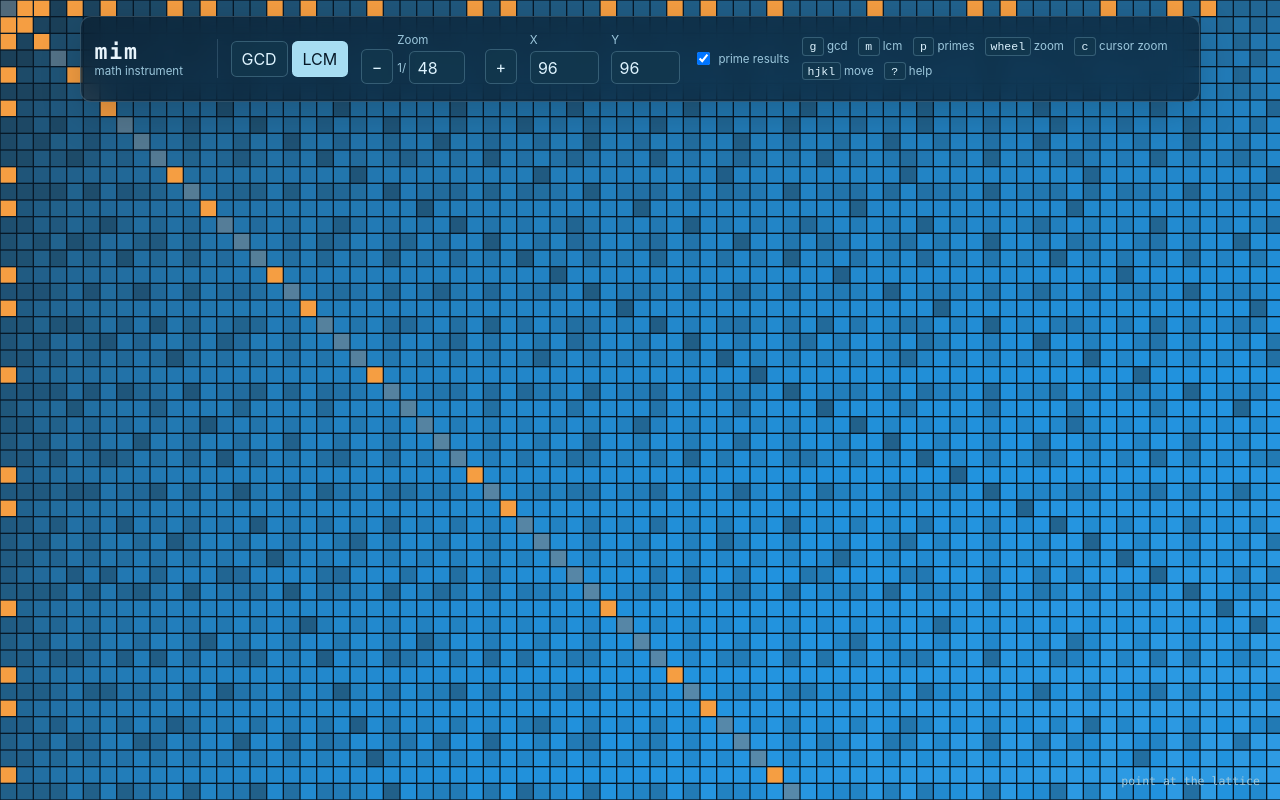
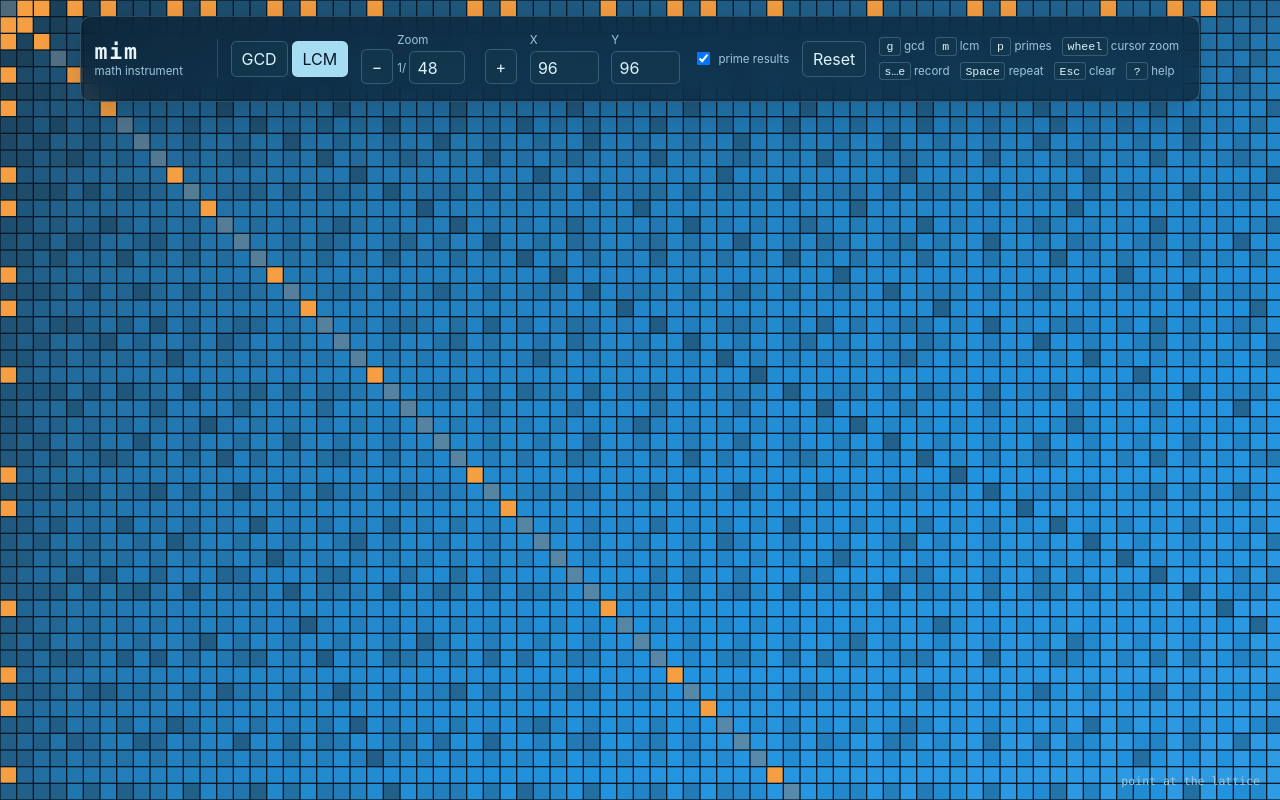
Before and after one commit to KnickKnackLabs/mim, a Svelte app: page / in a window 1280 px wide. Built offline with nearby package versions, Linux system fonts and the light colour scheme.

Commit message:
feat: add recorded motion workflow

```diff
--- a/src/App.svelte
+++ b/src/App.svelte
@@ -25,6 +25,13 @@
   $: selectedValue = state.cursor
     ? operate(state.operation, state.cursor.x, state.cursor.y)
     : null;
+  $: recordedMotion = state.motionStart && state.motionEnd
+    ? {
+        dx: state.motionEnd.x - state.motionStart.x,
+        dy: state.motionEnd.y - state.motionStart.y,
+        steps: state.lastMotion.length,
+      }
+    : null;
 </script>
 
 <svelte:window on:keydown={handleGlobalHelpKeydown} />
@@ -37,6 +44,11 @@
   </div>
 
   <aside class="readout" aria-live="polite">
+    {#if state.motionStart && !state.motionEnd}
+      <span>recording from ({state.motionStart.x}, {state.motionStart.y})</span>
+    {:else if recordedMotion}
+      <span>{recordedMotion.steps} motions · Δ({recordedMotion.dx}, {recordedMotion.dy})</span>
+    {/if}
     {#if state.cursor && selectedValue !== null}
       <strong>{state.operation}({state.cursor.x}, {state.cursor.y})</strong>
       <span>= {selectedValue}</span>
--- a/src/core/commands.ts
+++ b/src/core/commands.ts
@@ -2,7 +2,12 @@ import type { Operation } from "./state";
 
 export type Command =
   | { type: "close-help" }
+  | { type: "escape" }
+  | { type: "finish-motion" }
   | { type: "move-cursor"; dx: number; dy: number }
+  | { type: "repeat-motion"; reverse: boolean }
+  | { type: "reset-defaults" }
+  | { type: "start-motion" }
   | { type: "set-bound"; axis: "x" | "y"; value: number }
   | { type: "set-cursor"; x: number; y: number }
   | { type: "set-operation"; operation: Operation }
--- a/src/core/reducer.ts
+++ b/src/core/reducer.ts
@@ -1,5 +1,6 @@
 import type { Command } from "./commands";
 import {
+  createInitialState,
   GOLDEN_ZOOM_STEP,
   MAX_BOUND,
   MAX_ZOOM_DENOMINATOR,
@@ -34,8 +35,42 @@ export function reduceState(state: MimState, command: Command): MimState {
     case "close-help":
       return state.helpVisible ? { ...state, helpVisible: false } : state;
 
+    case "escape":
+      return state.helpVisible
+        ? { ...state, helpVisible: false }
+        : {
+            ...state,
+            lastMotion: [],
+            motionBuffer: [],
+            motionEnd: null,
+            motionStart: null,
+          };
+
+    case "reset-defaults":
+      return createInitialState();
+
     case "toggle-help":
       return { ...state, helpVisible: !state.helpVisible };
+
+    case "start-motion": {
+      const cursor = state.cursor ?? { x: 1, y: 1 };
+      return {
+        ...state,
+        cursor,
+        motionBuffer: [],
+        motionEnd: null,
+        motionStart: { ...cursor },
+      };
+    }
+
+    case "finish-motion": {
+      if (!state.motionStart || !state.cursor) return state;
+      return {
+        ...state,
+        lastMotion: [...state.motionBuffer],
+        motionEnd: { ...state.cursor },
+      };
+    }
 
     case "set-operation":
       return { ...state, operation: command.operation };
@@ -102,7 +137,28 @@ export function reduceState(state: MimState, command: Command): MimState {
           { x: cursor.x + command.dx, y: cursor.y + command.dy },
           state,
         ),
+        lastMotion: state.motionStart && !state.motionEnd
+          ? state.lastMotion
+          : [{ dx: command.dx, dy: command.dy }],
+        motionBuffer: state.motionStart && !state.motionEnd
+          ? [...state.motionBuffer, { dx: command.dx, dy: command.dy }]
+          : state.motionBuffer,
       };
+    }
+
+    case "repeat-motion": {
+      if (state.lastMotion.length === 0) return state;
+      const motions = command.reverse
+        ? [...state.lastMotion].reverse().map(({ dx, dy }) => ({ dx: -dx, dy: -dy }))
+        : state.lastMotion;
+      let cursor = state.cursor ?? { x: 1, y: 1 };
+      for (const motion of motions) {
+        cursor = clampCursor(
+          { x: cursor.x + motion.dx, y: cursor.y + motion.dy },
+          state,
+        );
+      }
+      return { ...state, cursor };
     }
 
     case "set-bound": {
@@ -114,6 +170,8 @@ export function reduceState(state: MimState, command: Command): MimState {
       return {
         ...next,
         cursor: next.cursor ? clampCursor(next.cursor, next) : null,
+        motionEnd: next.motionEnd ? clampCursor(next.motionEnd, next) : null,
+        motionStart: next.motionStart ? clampCursor(next.motionStart, next) : null,
       };
     }
   }
--- a/src/core/state.ts
+++ b/src/core/state.ts
@@ -5,10 +5,19 @@ export interface Cursor {
   y: number;
 }
 
+export interface Motion {
+  dx: number;
+  dy: number;
+}
+
 export interface MimState {
   columns: number;
   cursor: Cursor | null;
   helpVisible: boolean;
+  lastMotion: Motion[];
+  motionBuffer: Motion[];
+  motionEnd: Cursor | null;
+  motionStart: Cursor | null;
   operation: Operation;
   rows: number;
   showPrimeResults: boolean;
@@ -28,6 +37,10 @@ export function createInitialState(): MimState {
     columns: 96,
     cursor: null,
     helpVisible: false,
+    lastMotion: [],
+    motionBuffer: [],
+    motionEnd: null,
+    motionStart: null,
     operation: "lcm",
     rows: 96,
     showPrimeResults: true,
--- a/src/input/keyboard.ts
+++ b/src/input/keyboard.ts
@@ -11,18 +11,57 @@ const movements: Record<string, readonly [number, number]> = {
   l: [1, 0],
 };
 
-export function commandForKey(key: string): Command | null {
+export interface KeySequenceState {
+  count: string;
+}
+
+export interface KeySequenceResult {
+  command: Command | null;
+  handled: boolean;
+  state: KeySequenceState;
+}
+
+export function createKeySequenceState(): KeySequenceState {
+  return { count: "" };
+}
+
+export function commandForKey(key: string, count = 1, shiftKey = false): Command | null {
   const movement = movements[key];
   if (movement) {
-    return { type: "move-cursor", dx: movement[0], dy: movement[1] };
+    return { type: "move-cursor", dx: movement[0] * count, dy: movement[1] * count };
   }
 
+  if (key === " ") return { type: "repeat-motion", reverse: shiftKey };
   if (key === "?") return { type: "toggle-help" };
-  if (key === "Escape") return { type: "close-help" };
+  if (key === "Escape") return { type: "escape" };
   if (key === "+" || key === "=") return { type: "zoom-in" };
   if (key === "-" || key === "_") return { type: "zoom-out" };
+  if (key === "e") return { type: "finish-motion" };
   if (key === "g") return { type: "set-operation", operation: "gcd" };
   if (key === "m") return { type: "set-operation", operation: "lcm" };
+  if (key === "s") return { type: "start-motion" };
   if (key === "p") return { type: "toggle-prime-results" };
   return null;
 }
+
+export function interpretKey(
+  state: KeySequenceState,
+  key: string,
+  shiftKey = false,
+): KeySequenceResult {
+  if (/^[0-9]$/.test(key) && (key !== "0" || state.count !== "")) {
+    return {
+      command: null,
+      handled: true,
+      state: { count: `${state.count}${key}`.slice(0, 6) },
+    };
+  }
+
+  const count = state.count === "" ? 1 : Number(state.count);
+  const command = commandForKey(key, count, shiftKey);
+  return {
+    command,
+    handled: command !== null || state.count !== "",
+    state: createKeySequenceState(),
+  };
+}
--- a/src/instruments/gcd-lcm/frame.ts
+++ b/src/instruments/gcd-lcm/frame.ts
@@ -13,6 +13,8 @@ export function buildFrame(state: MimState): DisplayFrame {
       raw.push({
         accent: state.showPrimeResults && isPrime(value) ? "prime" : null,
         diagonal: x === y,
+        motionEnd: state.motionEnd?.x === x && state.motionEnd?.y === y,
+        motionStart: state.motionStart?.x === x && state.motionStart?.y === y,
         selected: state.cursor?.x === x && state.cursor?.y === y,
         value,
         x,
--- a/src/render/canvas/render.ts
+++ b/src/render/canvas/render.ts
@@ -60,6 +60,17 @@ export function renderFrame(
       context.fillRect(left + gap, top + gap, visibleSize, visibleSize);
     }
 
+    if (cell.motionStart || cell.motionEnd) {
+      context.strokeStyle = cell.motionEnd ? "#f0abfc" : "#67e8f9";
+      context.lineWidth = Math.max(1, layout.cellSize * 0.1);
+      context.strokeRect(
+        left + context.lineWidth / 2,
+        top + context.lineWidth / 2,
+        Math.max(0, layout.cellSize - context.lineWidth),
+        Math.max(0, layout.cellSize - context.lineWidth),
+      );
+    }
+
     if (cell.selected) {
       context.strokeStyle = "#ffffff";
       context.lineWidth = Math.max(1, layout.cellSize * 0.12);
--- a/src/render/frame.ts
+++ b/src/render/frame.ts
@@ -4,6 +4,8 @@ export interface DisplayCell {
   accent: CellAccent;
   diagonal: boolean;
   intensity: number;
+  motionEnd: boolean;
+  motionStart: boolean;
   selected: boolean;
   value: number;
   x: number;
--- a/src/ui/Controls.svelte
+++ b/src/ui/Controls.svelte
@@ -121,13 +121,20 @@
     <span>prime results</span>
   </label>
 
+  <button
+    class="reset-button"
+    type="button"
+    on:click={() => dispatch({ type: "reset-defaults" })}
+  >Reset</button>
+
   <div class="keys" aria-label="Keyboard shortcuts">
     <span><kbd>g</kbd> gcd</span>
     <span><kbd>m</kbd> lcm</span>
     <span><kbd>p</kbd> primes</span>
-    <span><kbd>wheel</kbd> zoom</span>
-    <span><kbd>c</kbd> cursor zoom</span>
-    <span><kbd>hjkl</kbd> move</span>
+    <span><kbd>wheel</kbd> cursor zoom</span>
+    <span><kbd>s…e</kbd> record</span>
+    <span><kbd>Space</kbd> repeat</span>
+    <span><kbd>Esc</kbd> clear</span>
     <span><kbd>?</kbd> help</span>
   </div>
 </section>
--- a/src/ui/HelpOverlay.svelte
+++ b/src/ui/HelpOverlay.svelte
@@ -34,17 +34,21 @@
 
     <dl>
       <div><dt><kbd>?</kbd></dt><dd>toggle this help</dd></div>
-      <div><dt><kbd>Esc</kbd></dt><dd>close help</dd></div>
+      <div><dt><kbd>Esc</kbd></dt><dd>close help, or clear the recorded motion</dd></div>
       <div><dt><kbd>h j k l</kbd></dt><dd>move the selected cell</dd></div>
-      <div><dt><kbd>arrows</kbd></dt><dd>move the selected cell</dd></div>
+      <div><dt><kbd>10l</kbd></dt><dd>move ten cells right</dd></div>
+      <div><dt><kbd>arrows</kbd></dt><dd>move the selected cell; counts work here too</dd></div>
+      <div><dt><kbd>s</kbd> … <kbd>e</kbd></dt><dd>record the movement sequence between start and end</dd></div>
+      <div><dt><kbd>Space</kbd></dt><dd>replay the recorded movement sequence</dd></div>
+      <div><dt><kbd>Shift Space</kbd></dt><dd>retrace the recorded sequence in reverse</dd></div>
       <div><dt><kbd>g</kbd></dt><dd>show greatest common divisors</dd></div>
       <div><dt><kbd>m</kbd></dt><dd>show least common multiples</dd></div>
       <div><dt><kbd>+ −</kbd></dt><dd>zoom in and out</dd></div>
-      <div><dt><kbd>wheel</kbd></dt><dd>zoom around the view center</dd></div>
-      <div><dt><kbd>c</kbd> + wheel</dt><dd>zoom toward the pointer</dd></div>
+      <div><dt><kbd>wheel</kbd></dt><dd>zoom toward the pointer</dd></div>
       <div><dt><kbd>p</kbd></dt><dd>toggle prime results</dd></div>
       <div><dt>pointer</dt><dd>select a cell</dd></div>
       <div><dt>X / Y</dt><dd>set the lattice bounds</dd></div>
+      <div><dt>Reset</dt><dd>restore the instrument defaults</dd></div>
     </dl>
   </div>
 </div>
```
Also changed, not shown: src/ui/LatticeCanvas.svelte (+10 -19 lines), 1 other file (tests, documents, lock files or other folders).
